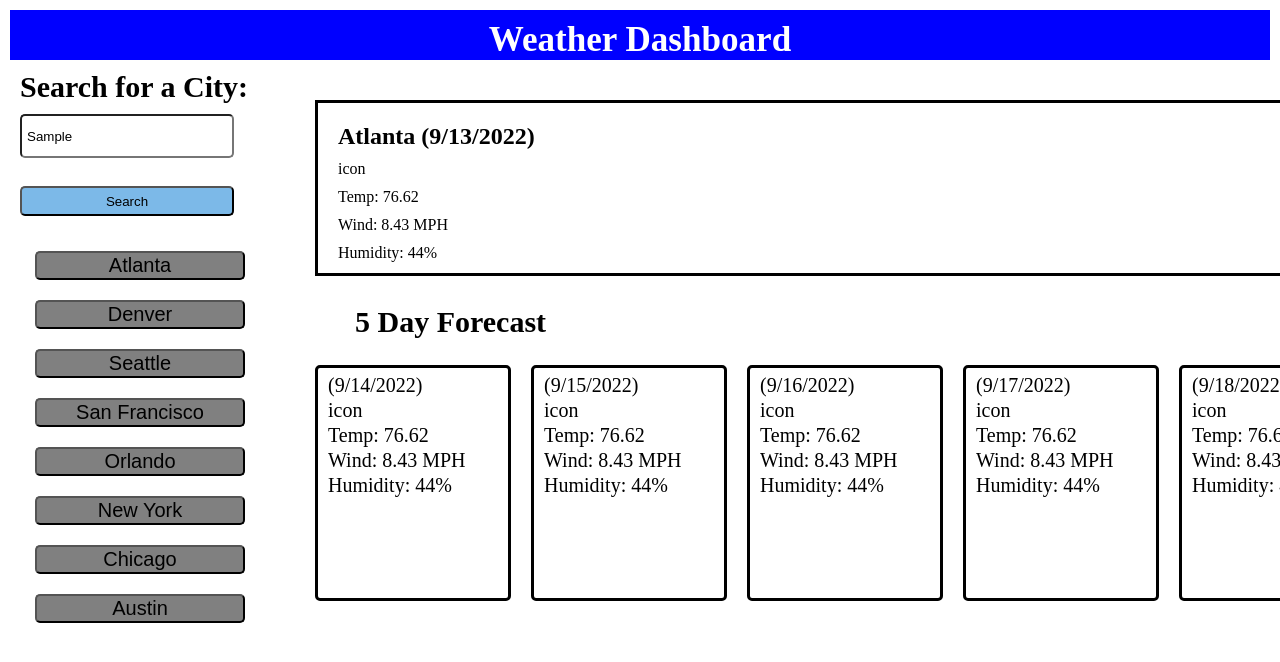
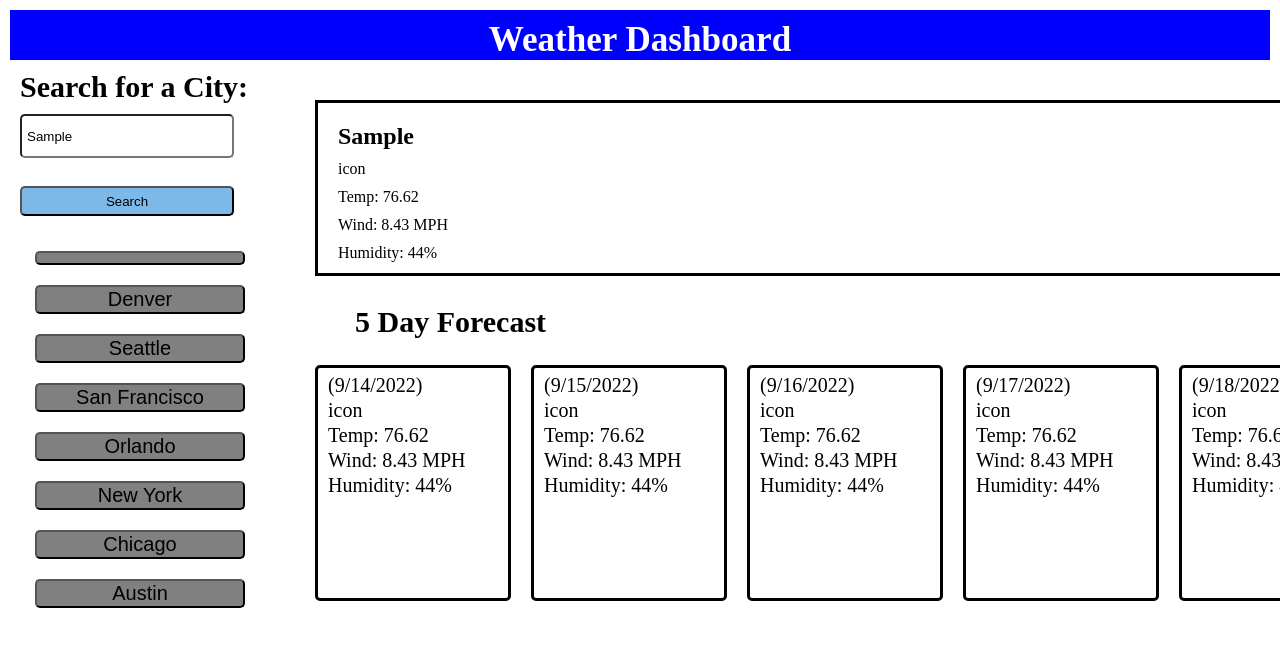
Before and after one commit to danialmirza99/weather-dashboard, a plain HTML site: page index.html in a window 1280 px wide. Both pictures are taken after typing "Sample" into the empty fields and a click on the button "Search". Shown: the top 662 px of the page. Drawn offline with Linux system fonts and the light colour scheme.

Commit message:
track city inputted by user

```diff
--- a/assets/script.js
+++ b/assets/script.js
@@ -0,0 +1,13 @@
+var city = document.getElementById("current-location");
+
+
+
+
+// record value of entered city
+const searchButton = (event) =>{
+    var cityName = document.querySelector('.city-value').value;
+    cityName = cityName.charAt(0).toUpperCase() + cityName.slice(1);
+
+
+    city.innerHTML = cityName;
+}
--- a/index.html
+++ b/index.html
@@ -16,17 +16,17 @@
     <div class="city-selection">
         <h2>Search for a City:</h2>
         <div>
-            <input type="text" id="search" placeholder="City...">
+            <input type="text" class="city-value" id="search" placeholder="City...">
         </div>
         <br>
         <div>
-            <button>Search</button>
+            <button onclick="searchButton(this)">Search</button>
         </div>
     </div>
     <section>
         <div class="history">
             <div class="history-flex-container">
-                <button id="hist1">Atlanta</button>
+                <button id="hist1"></button>
                 <button id="hist2">Denver</button>
                 <button id="hist3">Seattle</button>
                 <button id="hist4">San Francisco</button>
@@ -42,7 +42,7 @@
         <div class="current-weather">
             <div class="current-flex-container">
                 <div id="current-weather">
-                    <h2 id="current-location">Atlanta (9/13/2022)</h2>
+                    <h2 id="current-location"></h2>
                     <p id="current-icon">icon</p>
                     <p id="current-temp">Temp: 76.62</p>
                     <p id="current-wind">Wind: 8.43 MPH</p>
```
